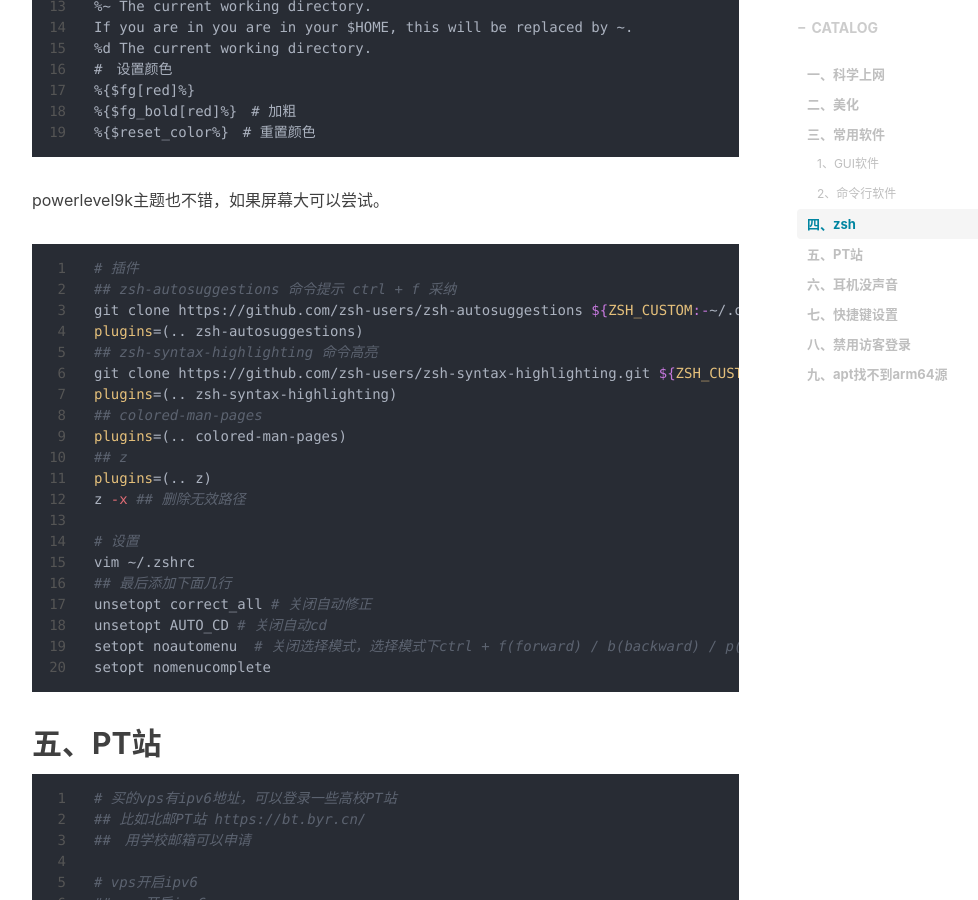
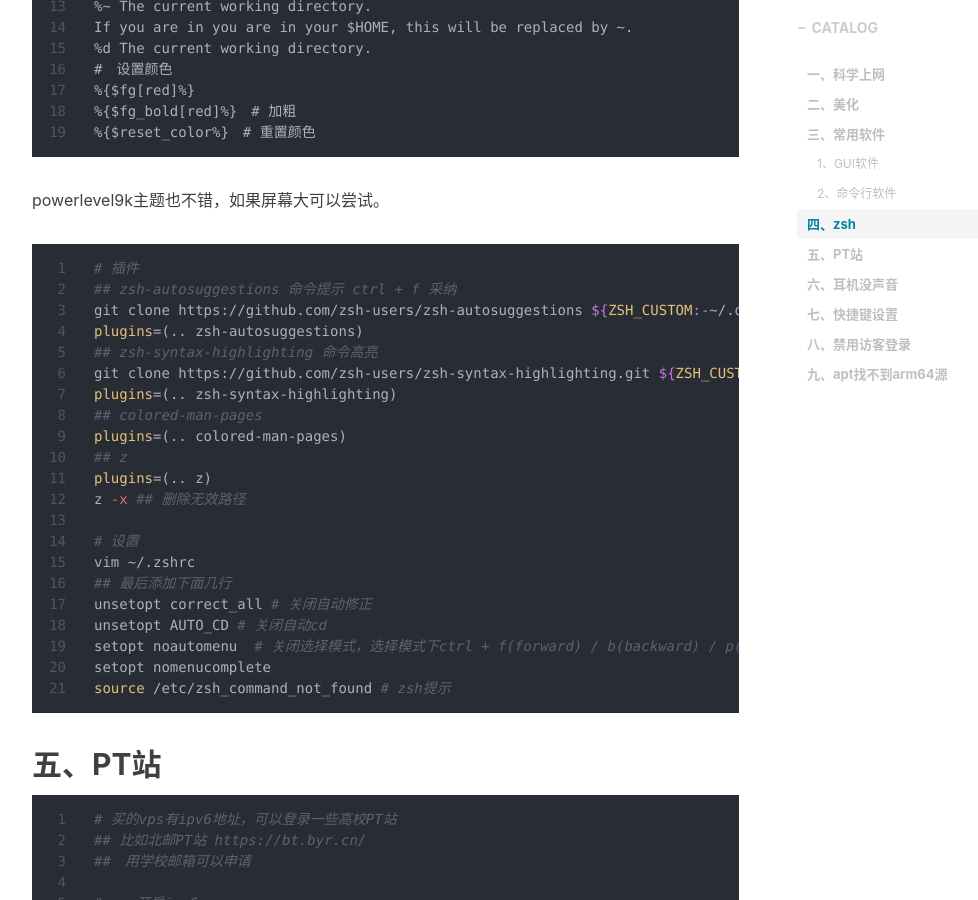
Before and after one commit to tianws/tianws.github.io, a Jekyll site: the page built from _posts/2019-04-03-software-ubuntu.markdown, in a window 1280 px wide and 900 px high, scrolled down 3587 px. Shown: the whole window, without its empty margins (233-1211 px from the left). Built offline with Jekyll 4.4.1, drawn with Linux system fonts in a browser that asks for light colours; nearby versions of some CDN libraries; comment, search, counter and statistics services are not loaded.

Commit message:
修改博文

````diff
--- a/_posts/2019-04-03-software-ubuntu.markdown
+++ b/_posts/2019-04-03-software-ubuntu.markdown
@@ -184,6 +184,7 @@ unsetopt correct_all # 关闭自动修正
 unsetopt AUTO_CD # 关闭自动cd
 setopt noautomenu  # 关闭选择模式，选择模式下ctrl + f(forward) / b(backward) / p(previous) / n(next)左右上下
 setopt nomenucomplete
+source /etc/zsh_command_not_found # zsh提示
 ```
 
 ## 五、PT站
````
